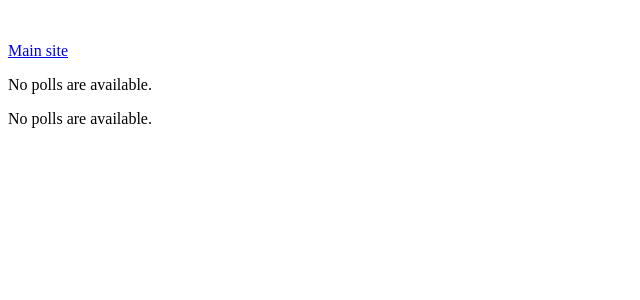
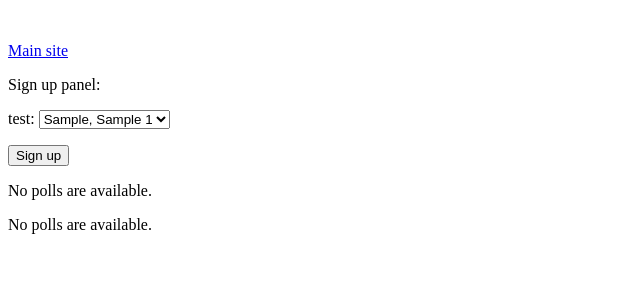
Before and after one commit to karolinakowalczyk/Hotele-bazy-danych, a Django app: page /browse/ in a window 1280 px wide. Shown: the top 300 px of the page, without its empty margins (0-640 px from the left). Run offline with Django 3.2, Linux system fonts and the light colour scheme; tables that the repository leaves empty hold one stand-in row (values such as "Sample post").

Commit message:
browse form - zalążek

```diff
--- a/hotele_baza/hotele_baza/databaseapp/forms.py
+++ b/hotele_baza/hotele_baza/databaseapp/forms.py
@@ -1,5 +1,5 @@
 from django import forms
-from .models import Users
+from .models import Users, Locations, Hotels
 
 class SignUpForm(forms.ModelForm):
     class Meta:
@@ -19,3 +19,10 @@
         widgets = {
             'password': forms.PasswordInput,
         }
+
+class BrowseForm(forms.Form):
+    LOCATIONS=[]
+    for h in Hotels.objects.all().prefetch_related('location'):
+        loc = ""+h.location.city+", "+h.location.street+" "+str(h.location.number)
+        LOCATIONS.append((h.hotel_id,loc))
+    loc = forms.CharField(label='test:', widget=forms.Select(choices=LOCATIONS))
--- a/hotele_baza/hotele_baza/databaseapp/templates/databaseapp/browse.html
+++ b/hotele_baza/hotele_baza/databaseapp/templates/databaseapp/browse.html
@@ -1,6 +1,16 @@
 {% extends "databaseapp/base.html" %}
 
 {% block content %}
+    <div class="browseform">
+
+        <label>Sign up panel:</label>
+        <form action="{% url 'databaseapp:browse' %}" method='post'>
+        {% csrf_token %}
+        {{form.as_p}}
+        <button name="signUpBtn" type="submit">Sign up</button>
+        </form>
+    </div>
+
      {% if rooms_list %}
         <ul>
         {% for room in rooms_list %}
--- a/hotele_baza/hotele_baza/databaseapp/views.py
+++ b/hotele_baza/hotele_baza/databaseapp/views.py
@@ -1,7 +1,7 @@
 from django.shortcuts import render, redirect
 #from django.contrib.auth.forms import UserCreationForm
 from .models import Users, Rooms, Reservations
-from .forms import SignUpForm, loginForm
+from .forms import SignUpForm, loginForm, BrowseForm
 from datetime import date
 
 
@@ -37,13 +37,20 @@
     return render(request, 'databaseapp/signUp.html', context)
 
 def browse(request):
+    if request.method != 'POST':
+        form = BrowseForm()
+    else:
+        form = BrowseForm(data = request.POST)
+        if form.is_valid():
+            form.save
+            return redirect('databaseapp:index')
     today = date.today()
     rooms_list = Rooms.objects.order_by('room_id')
     rooms_list = rooms_list.filter(hotel=2)
     reservation_list = Reservations.objects.order_by('room')
     reservation_list = reservation_list.filter(date_start__lte=today, date_end__gte=today)
 
-    context = {'rooms_list': rooms_list, 'reservation_list': reservation_list}
+    context = {'rooms_list': rooms_list, 'reservation_list': reservation_list, 'form': form}
     return render(request, 'databaseapp/browse.html', context)
 
 def userPanel(request):
```
Also changed, not shown: 1 other file.
